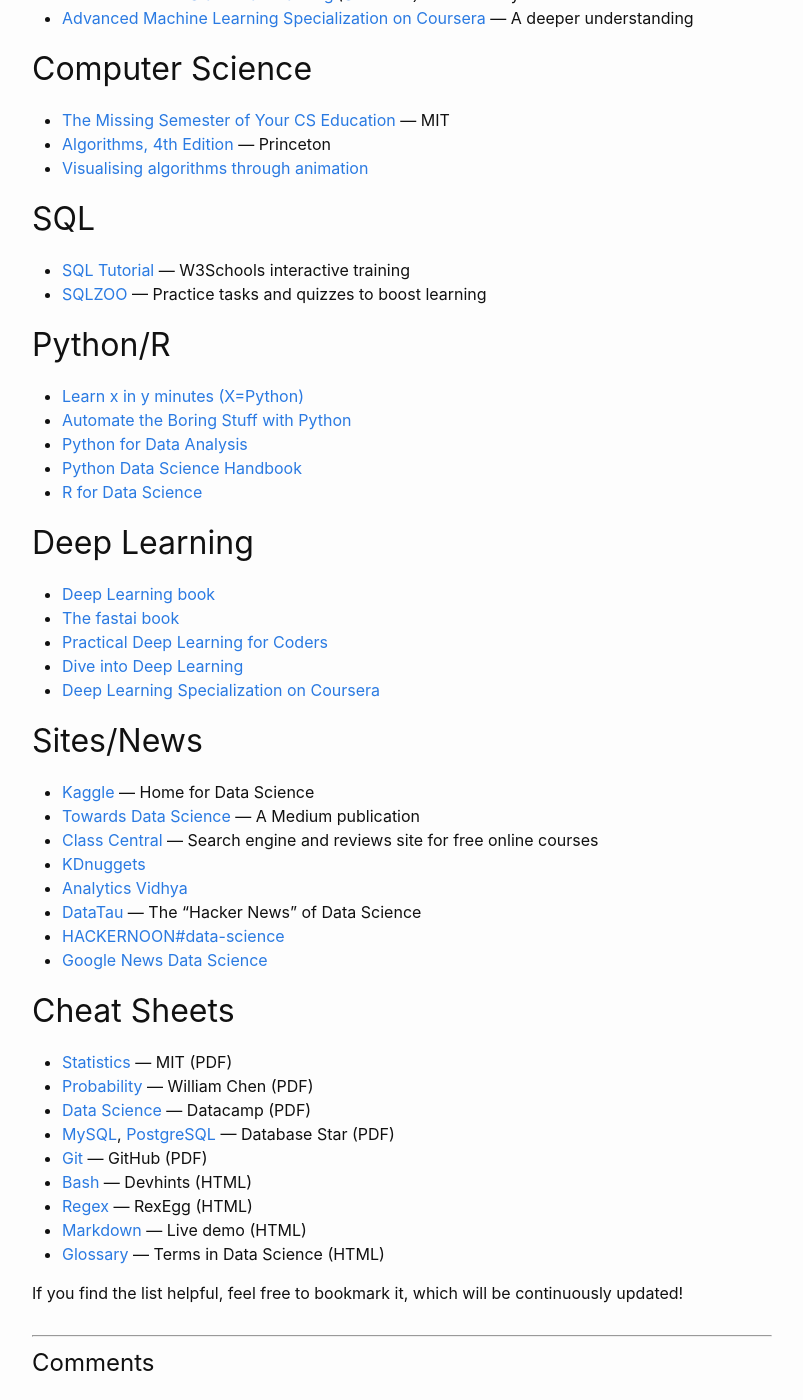
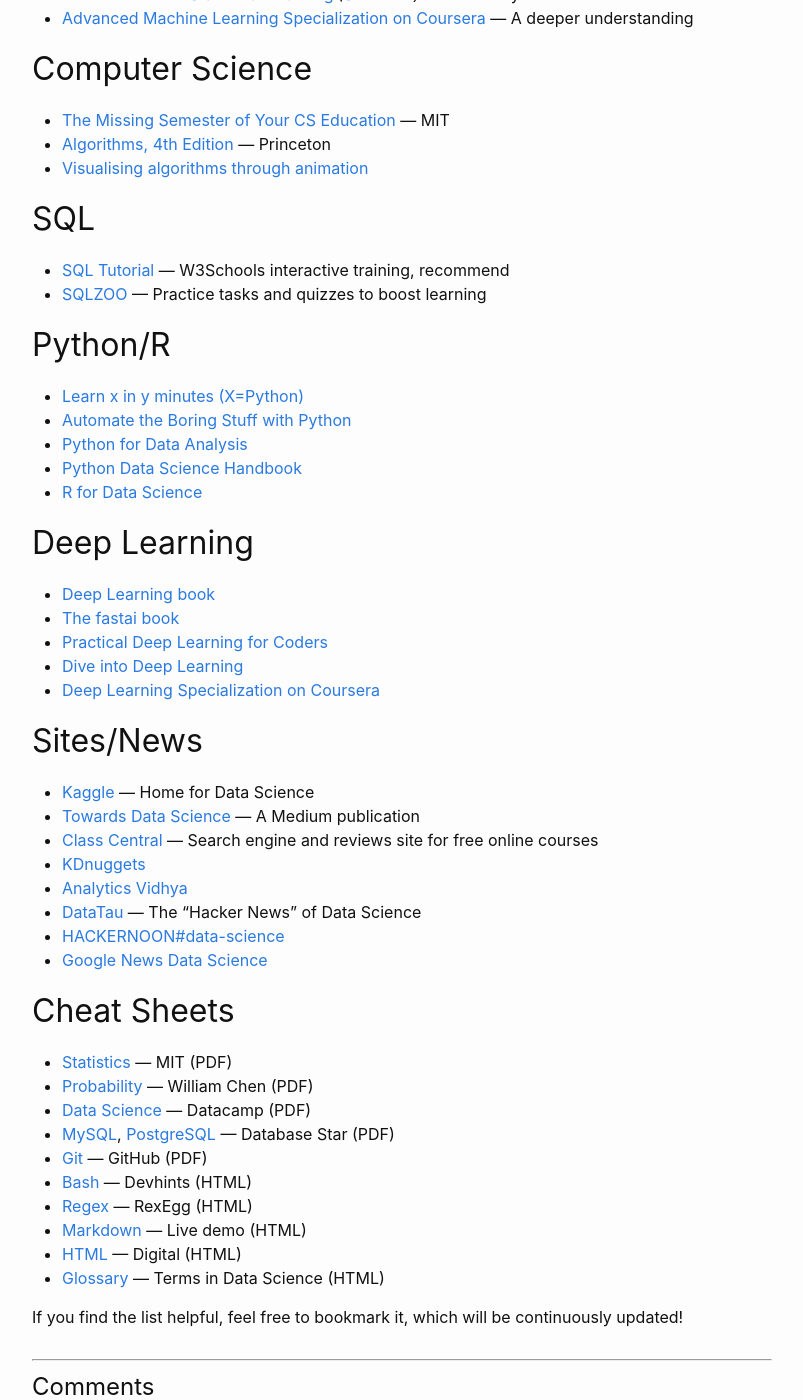
Before and after one commit to qiaohuang/qiaohuang.github.io, a Jekyll site: the page built from projects/_posts/2020-10-19-my-learning-resources.markdown, in a window 1280 px wide and 1400 px high, scrolled down 656 px. Shown: the whole window, without its empty margins (238-1041 px from the left). Built offline with Jekyll 4.4.1, drawn with Linux system fonts in a browser that asks for light colours; nearby versions of some CDN libraries.

Commit message:
Update resources

```diff
--- a/projects/_posts/2020-10-19-my-learning-resources.markdown
+++ b/projects/_posts/2020-10-19-my-learning-resources.markdown
@@ -13,12 +13,14 @@
 > > To learn the basics — the foundational concepts, then compare different resources and check if the content is any good.
 
 ## Math and Statistics
+
 - [Linear Algebra](https://ocw.mit.edu/courses/mathematics/18-06-linear-algebra-spring-2010/) — MIT 18.06
 - [Introduction to Probability](https://ocw.mit.edu/resources/res-6-012-introduction-to-probability-spring-2018/) — John Tsitsiklis
 - [Think Stats](https://greenteapress.com/wp/think-stats-2e/) — Allen B. Downey
 - [Bayesian Methods for Hackers](http://camdavidsonpilon.github.io/Probabilistic-Programming-and-Bayesian-Methods-for-Hackers/) — Cameron Davidson-Pilon
 
 ## Data Science
+
 - [An Introduction to Statistical Learning](https://www.statlearning.com/)
 _([Solutions](https://blog.princehonest.com/stat-learning/))_ — Essential
 - [The Elements of Statistical Learning](https://web.stanford.edu/~hastie/ElemStatLearn/)
@@ -32,7 +34,8 @@
 - [Visualising algorithms through animation](https://visualgo.net/en)
 
 ## SQL
-- [SQL Tutorial](https://www.w3schools.com/sql/) — W3Schools interactive training
+
+- [SQL Tutorial](https://www.w3schools.com/sql/) — W3Schools interactive training, recommend
 - [SQLZOO](https://www.sqlzoo.net/) — Practice tasks and quizzes to boost learning
 
 ## Python/R
@@ -44,6 +47,7 @@
 - [R for Data Science](https://r4ds.had.co.nz/)
 
 ## Deep Learning
+
 - [Deep Learning book](https://www.deeplearningbook.org/)
 - [The fastai book](https://github.com/fastai/fastbook)
 - [Practical Deep Learning for Coders](http://course.fast.ai/)
@@ -51,6 +55,7 @@
 - [Deep Learning Specialization on Coursera](https://www.coursera.org/specializations/deep-learning)
 
 ## Sites/News
+
 - [Kaggle](https://www.kaggle.com/) — Home for Data Science
 - [Towards Data Science](https://towardsdatascience.com/) — A Medium publication
 - [Class Central](https://www.classcentral.com/) — Search engine and reviews site for free online courses
@@ -61,6 +66,7 @@
 - [Google News Data Science](https://news.google.com/topics/CAAqJAgKIh5DQkFTRUFvS0wyMHZNR3AwTTE5eE14SUNaVzRvQUFQAQ?hl=en-US&gl=US&ceid=US%3Aen)
 
 ## Cheat Sheets
+
 - [Statistics](https://web.mit.edu/~csvoss/Public/usabo/stats_handout.pdf) — MIT (PDF)
 - [Probability](http://www.wzchen.com/s/probability_cheatsheet.pdf) — William Chen (PDF)
 - [Data Science](https://www.datacamp.com/community/data-science-cheatsheets) — Datacamp (PDF)
@@ -70,6 +76,7 @@
 - [Bash](https://devhints.io/bash) — Devhints (HTML)
 - [Regex](http://www.rexegg.com/regex-quickstart.html#ref) — RexEgg (HTML)
 - [Markdown](https://markdown-it.github.io/) — Live demo (HTML)
+- [HTML](https://digital.com/tools/html-cheatsheet/) — Digital (HTML)
 - [Glossary](http://www.datascienceglossary.org/) — Terms in Data Science (HTML)
 
 If you find the list helpful, feel free to bookmark it, which will be continuously updated!
```
